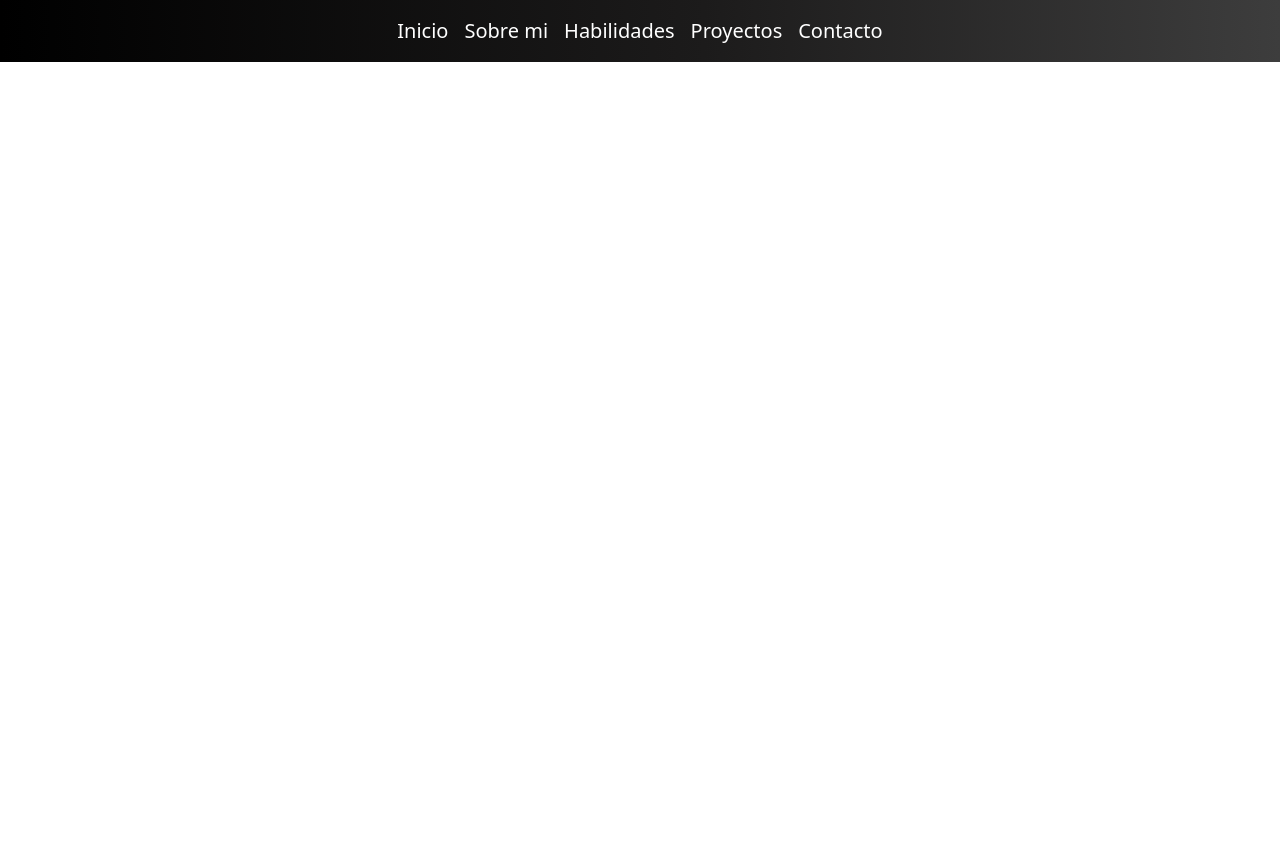
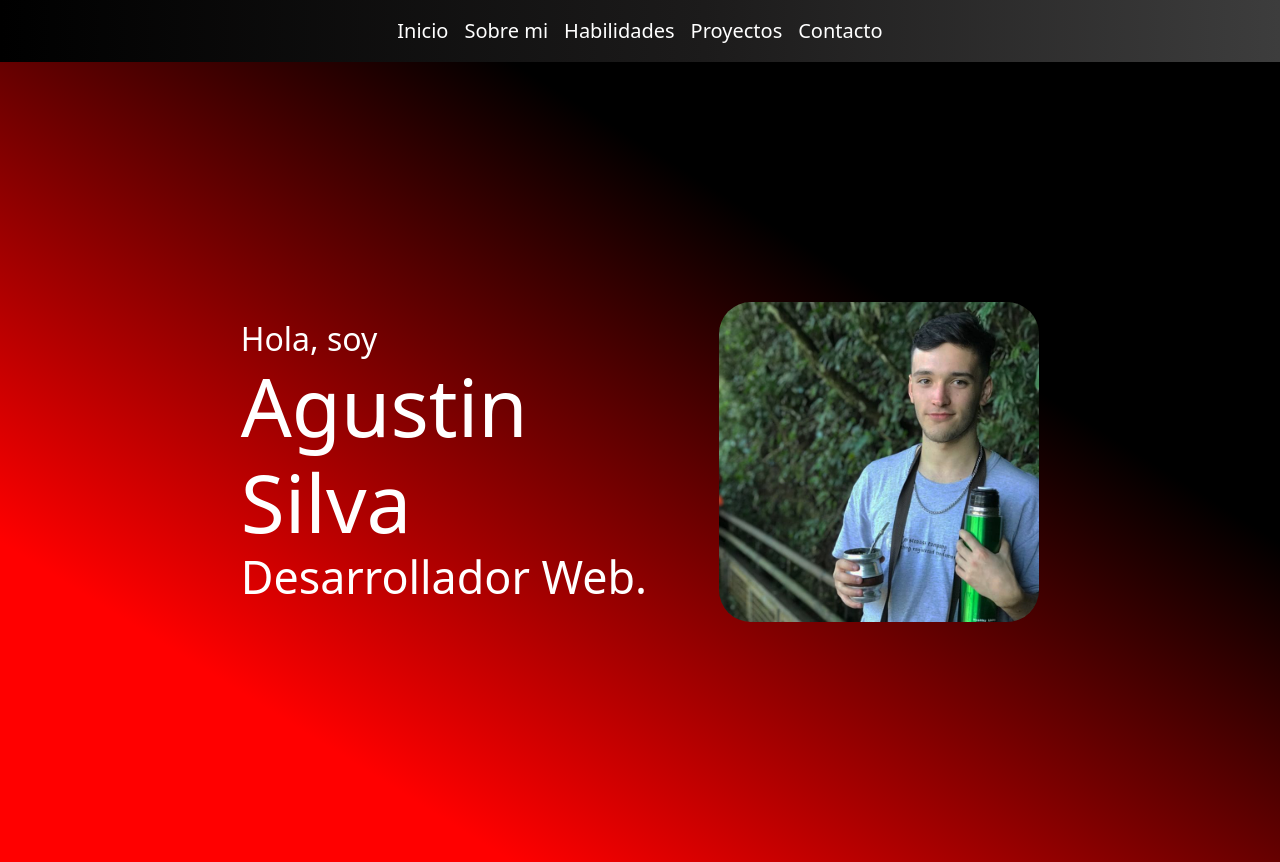
Before and after one commit to Agus-Silva-CPFS/PortfolioWeb, a React (Create React App) app: page / in a window 1280 px wide. Before the commit the page ends 800 px from the top, so only its background shows below. Built offline with nearby package versions, Linux system fonts and the light colour scheme.

Commit message:
Se creo la seccion inicio y se movio la carpeta assets

```diff
--- a/src/App.js
+++ b/src/App.js
@@ -1,10 +1,12 @@
 import logo from './logo.svg';
 import './App.css';
 import NavBar from './components/NavBar/Navbar.tsx';
+import Inicio from './sections/Inicio/Inicio.tsx';
 function App() {
   return (
     <div className="App">
       <NavBar></NavBar>
+      <Inicio></Inicio>
     </div>
   );
 }
--- /dev/null
+++ b/src/sections/Inicio/Inicio.css
@@ -0,0 +1,33 @@
+.fondo-main{
+    background: linear-gradient(to right top, #ff0000 20%, #000000 70%);
+    color:white;
+    height: 100vh;
+}
+.img-inicio {
+  width: 20rem;
+  max-width: 90vw;
+  height: auto;
+  border-radius: 10%;
+}
+.contenedor-inicio{
+  max-width: 80vw;
+  align-self: center;
+  gap: 5%;
+}
+
+.contenedor-titulo h1 {
+    font-size: 3rem;
+    margin: 0;
+  }
+
+.contenedor-titulo h1:nth-child(1) {
+    font-size: 2rem;
+  }
+
+.contenedor-titulo h1:nth-child(2) {
+    font-size: 5rem;
+  }
+
+.contenedor-titulo h1:nth-child(3) {
+    font-size: 2.8rem;
+  }
--- /dev/null
+++ b/src/sections/Inicio/Inicio.tsx
@@ -0,0 +1,20 @@
+import React from 'react';
+import '../Inicio/Inicio.css'
+
+const Inicio = () => {
+    return (
+        <div className="d-flex flex-column fondo-main justify-content-center">
+            <div className="d-flex contenedor-inicio">
+                <div className='d-flex flex-column justify-content-center contenedor-titulo'>
+                    <h1 className='text-start'>Hola, soy</h1>
+                    <h1 className='text-start'>Agustin Silva</h1>
+                    <h1 className='text-start'>Desarrollador Web.</h1>
+                </div>
+                <div className='contenedor-imagen'>
+                    <img src='/assets/fotodeperfil.jpg' alt="Foto de perfil" className='img-inicio' />
+                </div>
+            </div>
+        </div>
+    );
+}
+export default Inicio;
```
Also changed, not shown: public/assets/fotodeperfil.jpg (added).
